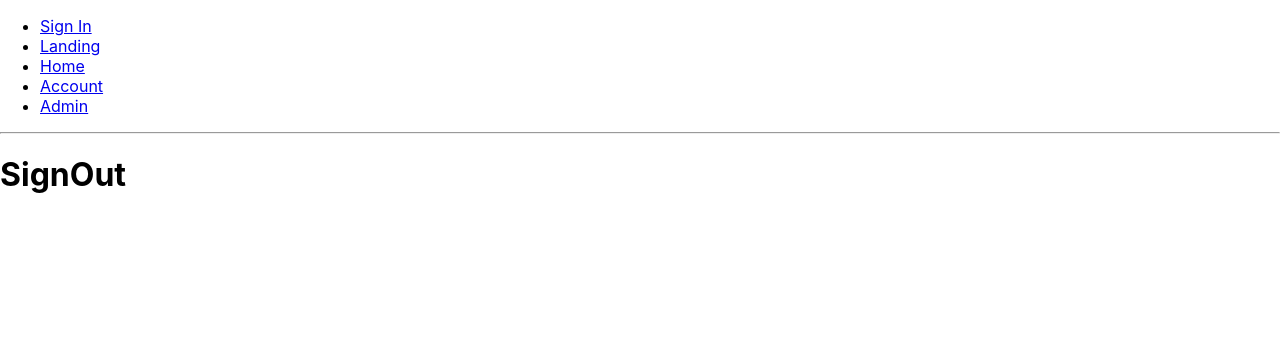
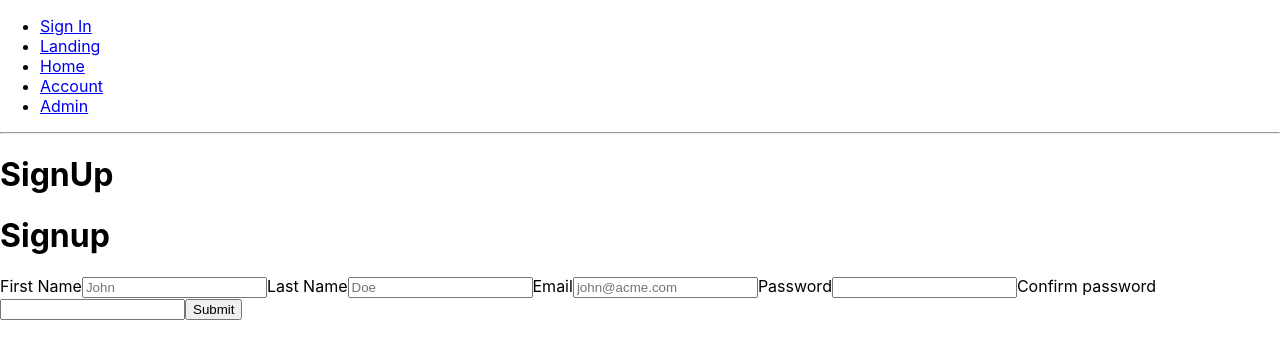
Before and after one commit to J-T-Solutions/personaltrainermanager, a React (Create React App) app: page /signup in a window 1280 px wide. Shown: the top 358 px of the page. Built offline with nearby package versions, Linux system fonts and the light colour scheme.

Commit message:
added base user auth form

```diff
--- a/package.json
+++ b/package.json
@@ -13,6 +13,7 @@
     "@types/react-dom": "^17.0.0",
     "@types/react-router-dom": "^5.1.7",
     "firebase": "^8.3.2",
+    "formik": "^2.2.6",
     "react": "^17.0.2",
     "react-dom": "^17.0.2",
     "react-router-dom": "^5.2.0",
--- /dev/null
+++ b/src/components/SignUp/SignUpForm.tsx
@@ -0,0 +1,77 @@
+import "react-app-polyfill/ie11";
+import { Formik, Field, Form, FormikHelpers } from "formik";
+import Firebase from "../Firebase";
+
+interface Values {
+  userName: string;
+  firstName: string;
+  lastName: string;
+  email: string;
+  password: string;
+}
+
+interface IProps {
+  firebase: Firebase | null;
+}
+
+export const SignUpForm: React.FC<IProps> = ({ firebase }) => {
+  const onFormSubmit = async (
+    values: Values,
+    { setSubmitting }: FormikHelpers<Values>
+  ) => {
+    const { email, password } = values;
+    try {
+      const authUser = await firebase?.doCreateUserWithEmailAndPassword(
+        email,
+        password
+      );
+      console.log("###authUser", authUser);
+    } catch (err) {
+      console.error(err);
+    }
+  };
+
+  return (
+    <div>
+      <h1>Signup</h1>
+      <Formik
+        initialValues={{
+          userName: "",
+          firstName: "",
+          lastName: "",
+          email: "",
+          password: "",
+        }}
+        onSubmit={onFormSubmit}
+      >
+        <Form>
+          <label htmlFor="firstName">First Name</label>
+          <Field id="firstName" name="firstName" placeholder="John" />
+
+          <label htmlFor="lastName">Last Name</label>
+          <Field id="lastName" name="lastName" placeholder="Doe" />
+
+          <label htmlFor="email">Email</label>
+          <Field
+            id="email"
+            name="email"
+            placeholder="john@acme.com"
+            type="email"
+          />
+
+          <label htmlFor="password">Password</label>
+          <Field id="password" name="password" type="password" />
+
+          <label htmlFor="passwordConfirmation">Confirm password</label>
+          <Field
+            id="passwordConfirmation"
+            name="passwordConfirmation"
+            type="password"
+          />
+
+          <button type="submit">Submit</button>
+        </Form>
+      </Formik>
+    </div>
+  );
+};
--- a/src/components/SignUp/index.tsx
+++ b/src/components/SignUp/index.tsx
@@ -1,9 +1,13 @@
-import React from 'react';
+import { FirebaseContext } from "../Firebase";
+import { SignUpForm } from "./SignUpForm";
 
-const SignOut = () => (
+const SignUpPage = () => (
   <div>
-    <h1>SignOut</h1>
+    <h1>SignUp</h1>
+    <FirebaseContext.Consumer>
+      {(firebase) => <SignUpForm firebase={firebase} />}
+    </FirebaseContext.Consumer>
   </div>
 );
 
-export default SignOut;
+export default SignUpPage;
```
Also changed, not shown: src/components/SignUp/SignUpLink.tsx (added, +8 -0 lines), src/constants/routes.ts (+7 -15 lines), 1 other file (tests, documents, lock files or other folders).
